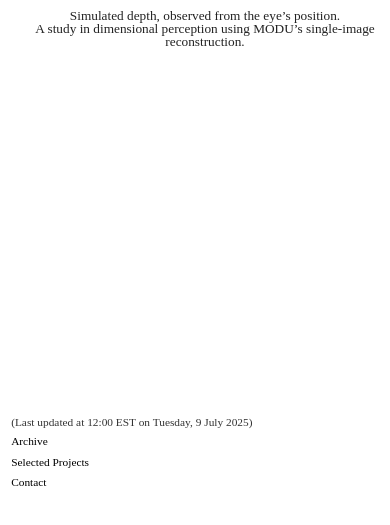
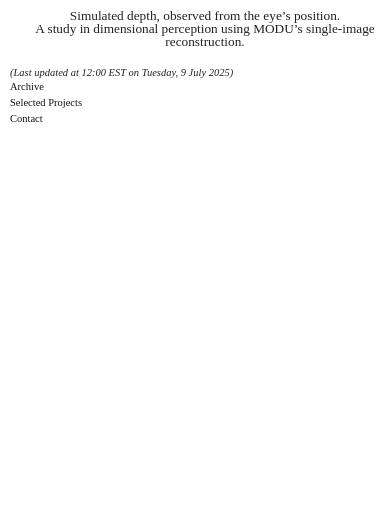
Before and after one commit to moalissa69420/mo-site, a plain HTML site: page index.html in a window 390 px wide. Shown: the part 267-792 px from the top of the page. Drawn offline with Linux system fonts and the light colour scheme.

Commit message:
Fix: Only show last-updated and nav links under each mobile slide on mobile, restore single footer for desktop

```diff
--- a/index.html
+++ b/index.html
@@ -19,6 +19,14 @@
         </div>
         <video class="slide-media" src="images/experiments.mp4" muted loop playsinline preload="auto" autoplay></video>
         <div class="slide-caption">Simulated depth, observed from the eye’s position.<br>A study in dimensional perception using MODU’s single-image reconstruction.</div>
+        <div class="last-updated-nav">
+          <div class="last-updated">(Last updated at 12:00 EST on Tuesday, 9 July 2025)</div>
+          <div class="nav-block">
+            <a href="archive.html">Archive</a>
+            <a href="selected-projects.html" id="selected-projects-link">Selected Projects</a>
+            <a href="contact.html">Contact</a>
+          </div>
+        </div>
       </div>
       <div class="mobile-slide">
         <div class="slide-header">
@@ -27,6 +35,14 @@
         </div>
         <img src="images/scale.jpg" class="slide-media" alt="Scale preview" />
         <div class="slide-caption">Drove $70K+ in monthly sales (+338% MoM)<br>via Meta Ads, Klaviyo flows, web optimization & Figma-crafted ad creatives</div>
+        <div class="last-updated-nav">
+          <div class="last-updated">(Last updated at 12:00 EST on Tuesday, 9 July 2025)</div>
+          <div class="nav-block">
+            <a href="archive.html">Archive</a>
+            <a href="selected-projects.html" id="selected-projects-link">Selected Projects</a>
+            <a href="contact.html">Contact</a>
+          </div>
+        </div>
       </div>
       <div class="mobile-slide">
         <div class="slide-header">
@@ -35,6 +51,14 @@
         </div>
         <img src="images/direction.gif" class="slide-media" alt="Direction preview" />
         <div class="slide-caption">Crafting Bagel Room’s universe—logo, deck, and interior in concert.<br>An immersive narrative woven through visuals and space. Crafted by me.</div>
+        <div class="last-updated-nav">
+          <div class="last-updated">(Last updated at 12:00 EST on Tuesday, 9 July 2025)</div>
+          <div class="nav-block">
+            <a href="archive.html">Archive</a>
+            <a href="selected-projects.html" id="selected-projects-link">Selected Projects</a>
+            <a href="contact.html">Contact</a>
+          </div>
+        </div>
       </div>
       <div class="mobile-slide">
         <div class="slide-header">
@@ -43,7 +67,16 @@
         </div>
         <img src="images/studio.gif" class="slide-media" alt="Studio preview" />
         <div class="slide-caption">The studio is where ideas start—sometimes with a book, a photograph, or a brush.</div>
+        <div class="last-updated-nav">
+          <div class="last-updated">(Last updated at 12:00 EST on Tuesday, 9 July 2025)</div>
+          <div class="nav-block">
+            <a href="archive.html">Archive</a>
+            <a href="selected-projects.html" id="selected-projects-link">Selected Projects</a>
+            <a href="contact.html">Contact</a>
+          </div>
+        </div>
       </div>
+      <!-- Interface slide: do not add last-updated/nav here -->
       <div class="mobile-slide">
         <div class="slide-header">
           <div class="slide-title">Interface</div>
@@ -99,6 +132,14 @@
         </div>
         <img src="images/recently-been.jpg" class="slide-media" alt="Recently been to preview" />
         <div class="slide-caption">80 K · 3 700 m D+ · Charlevoix → Mont-Sainte-Anne</div>
+        <div class="last-updated-nav">
+          <div class="last-updated">(Last updated at 12:00 EST on Tuesday, 9 July 2025)</div>
+          <div class="nav-block">
+            <a href="archive.html">Archive</a>
+            <a href="selected-projects.html" id="selected-projects-link">Selected Projects</a>
+            <a href="contact.html">Contact</a>
+          </div>
+        </div>
       </div>
       <div class="mobile-slide">
         <div class="slide-header">
@@ -106,6 +147,14 @@
           <div class="slide-counter">7/7</div>
         </div>
         <img src="images/currently-reading.jpg" class="slide-media" alt="Currently reading preview" />
+        <div class="last-updated-nav">
+          <div class="last-updated">(Last updated at 12:00 EST on Tuesday, 9 July 2025)</div>
+          <div class="nav-block">
+            <a href="archive.html">Archive</a>
+            <a href="selected-projects.html" id="selected-projects-link">Selected Projects</a>
+            <a href="contact.html">Contact</a>
+          </div>
+        </div>
       </div>
     </div>
     <!-- Desktop layout remains unchanged -->
@@ -187,12 +236,15 @@
         Currently reading
         <img src="images/currently-reading.jpg" class="hover-image" alt="Currently reading preview" />
       </div>
-    </div>
-    <div class="last-updated">(Last updated at 12:00 EST on Tuesday, 9 July 2025)</div>
-    <div class="nav-block">
-      <a href="archive.html">Archive</a>
-      <a href="selected-projects.html" id="selected-projects-link">Selected Projects</a>
-      <a href="contact.html">Contact</a>
+      <!-- Desktop-only footer: visible only on desktop -->
+      <div class="desktop-footer-block">
+        <div class="last-updated">(Last updated at 12:00 EST on Tuesday, 9 July 2025)</div>
+        <div class="nav-block">
+          <a href="archive.html">Archive</a>
+          <a href="selected-projects.html" id="selected-projects-link">Selected Projects</a>
+          <a href="contact.html">Contact</a>
+        </div>
+      </div>
     </div>
     <script src="interface.js"></script>
     <script>
--- a/style.css
+++ b/style.css
@@ -656,11 +656,56 @@ p, div {
     text-align: center;
     margin-bottom: 0.5em;
   }
+  .last-updated-nav {
+    margin-top: 0.5em;
+    margin-bottom: 0.5em;
+    padding: 0;
+    width: 100%;
+    display: flex;
+    flex-direction: column;
+    align-items: flex-start;
+  }
+  .last-updated-nav .last-updated {
+    font-size: 0.75rem;
+    color: #222;
+    font-family: 'Times New Roman', Times, serif;
+    font-style: italic;
+    margin-bottom: 0.2em;
+    padding: 0;
+    text-align: left;
+  }
+  .last-updated-nav .nav-block {
+    display: flex;
+    flex-direction: column;
+    align-items: flex-start;
+    gap: 0;
+    padding: 0;
+    margin: 0;
+  }
+  .last-updated-nav .nav-block a {
+    font-size: 0.75rem;
+    color: #111;
+    text-decoration: none;
+    font-family: 'Times New Roman', Times, serif;
+    margin: 0 0 0.1em 0;
+    padding: 0;
+  }
 }
 
 @media (min-width: 701px) {
-  .mobile-slider {
+  .last-updated-nav {
     display: none !important;
+  }
+  .desktop-footer-block {
+    display: block !important;
+  }
+}
+@media (max-width: 700px) {
+  .desktop-footer-block {
+    display: none !important;
+  }
+  .last-updated-nav {
+    display: flex !important;
   }
 }
 
```
